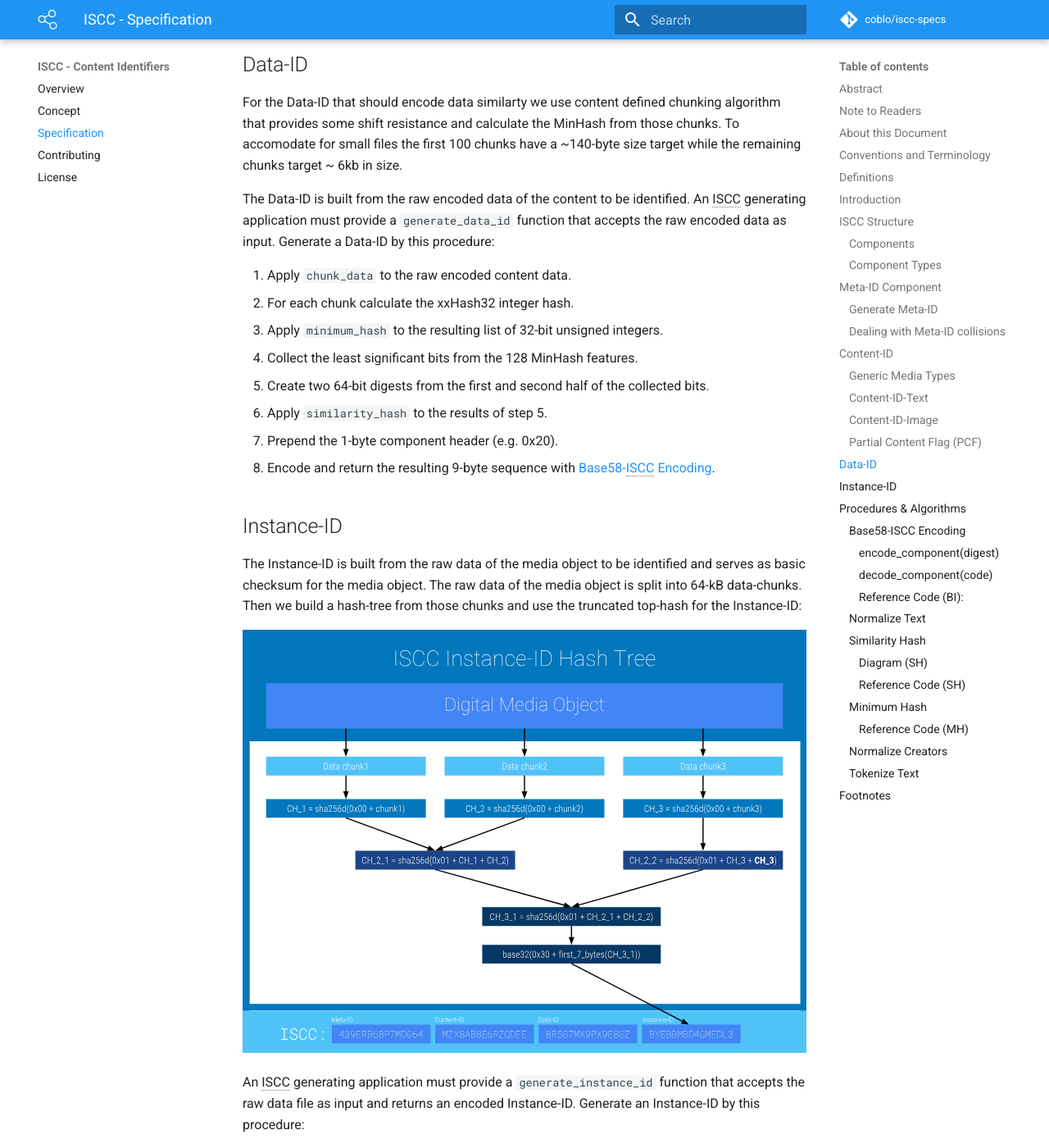
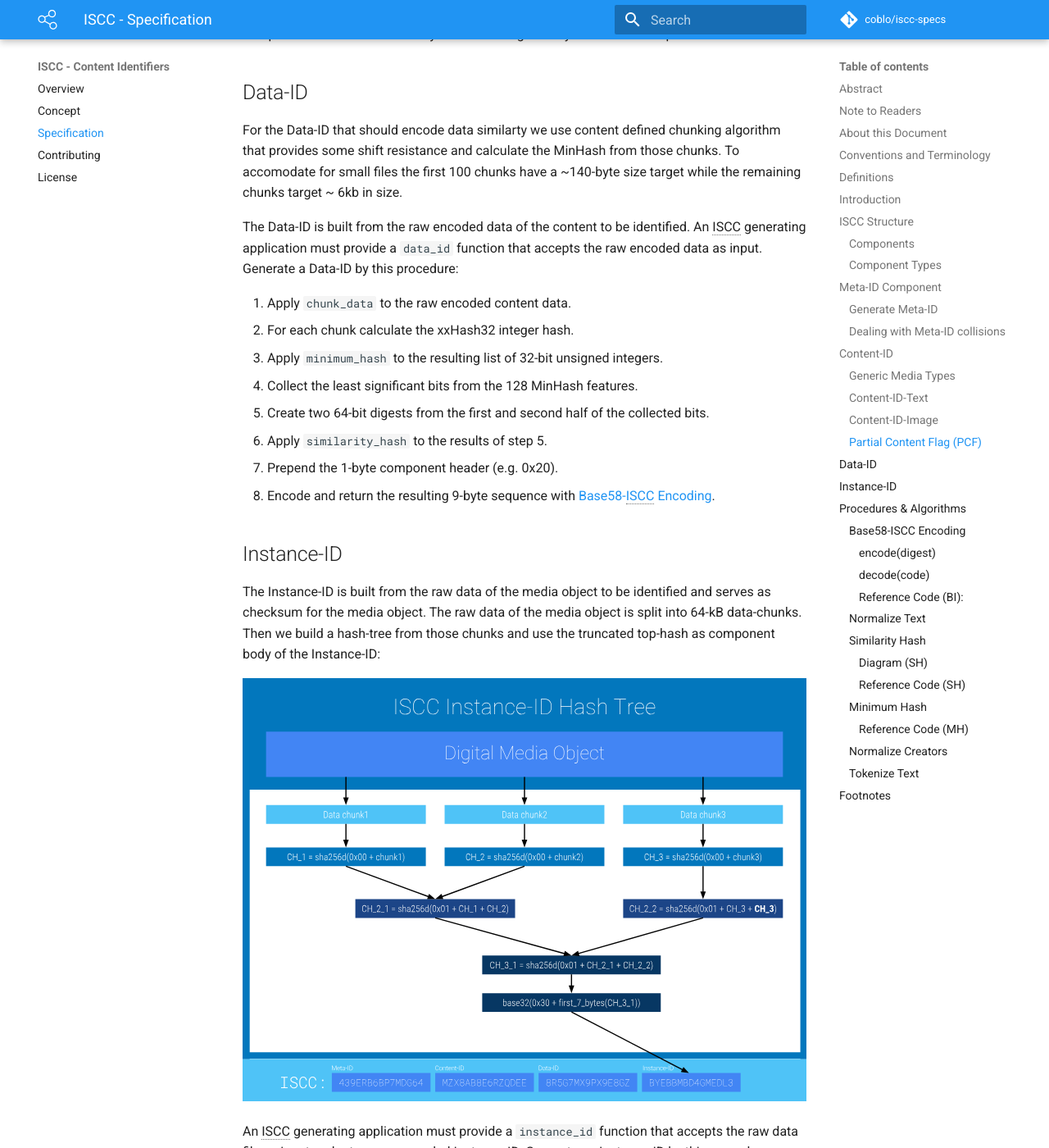
Before and after one commit to iscc/iscc-specs, an MkDocs documentation site: the page built from docs/specification.md, in a window 1280 px wide and 1400 px high, scrolled down 9045 px. Shown: the whole window at 82% size. Built offline with MkDocs 1.6.1 and Material for MkDocs 9.7.7, drawn with Linux system fonts in a browser that asks for light colours; comment, search, counter and statistics services are not loaded; old or Windows-style settings are respelled for this version of MkDocs; some of the changed text lies outside the part shown.

Commit message:
Shorter func names and reference code cleanup.

````diff
--- a/docs/specification.md
+++ b/docs/specification.md
@@ -102,7 +102,7 @@
 
 ## Meta-ID Component
 
-The Meta-ID component is built from minimal and generic metadata of the content to be identified. All *text* information supplied to the META-ID generating function is assumed to be UTF-8 encoded. Errors that occur during the decoding of such a bytestring input to a native Unicode must terminate the process and must not be silenced. An ISCC generating application must provide a `generate_meta_id` function that accepts the following inputs:
+The Meta-ID component is built from minimal and generic metadata of the content to be identified. All *text* information supplied to the META-ID generating function is assumed to be UTF-8 encoded. Errors that occur during the decoding of such a bytestring input to a native Unicode must terminate the process and must not be silenced. An ISCC generating application must provide a `meta_id` function that accepts the following inputs:
 
 | Name                  | Type    | Required | Description                                                  |
 | :-------------------- | :------ | :------- | :----------------------------------------------------------- |
@@ -110,7 +110,7 @@
 | *extra*               | text    | No       | A short statement that distinguishes this intangible creation from another one. |
 | version               | integer | No       | ISCC version number (default: 0)                             |
 
-The `generate_meta_id` function must return a valid [Base58-ISCC encoded](#base58-iscc-encoding) Meta-ID component.
+The `meta_id` function must return a valid [Base58-ISCC encoded](#base58-iscc-encoding) Meta-ID component.
 
 ### Generate Meta-ID
 
@@ -168,7 +168,7 @@
 
 The Content-ID-Text is built from the extracted plain-text content of an encoded media object. To build a stable Content-ID-Text the plain-text content must first be extracted from the digital media object. It should be extracted in a way that is reproducible. There are many different text document formats out in the wilde and extracting plain-text from all of them is anything but a trivial task. While text-extraction is out of scope for this specification it is recommend, that plain-text content should be extracted with the open-source [Apache Tika v1.17](https://tika.apache.org/) toolkit, if a generic reproducibility of the Content-ID-Text component is desired.
 
-An ISCC generating application must provide a `generate_content_id_text(text, partial=False)` function that accepts UTF-8 encoded plain text and a boolean indicating the [partial content flag](#partial-content-flag-pcf) as input and returns a Content-ID with GMT type `text`. The procedure to create a Content-ID-Text is as follows:
+An ISCC generating application must provide a `content_id(text, partial=False)` function that accepts UTF-8 encoded plain text and a boolean indicating the [partial content flag](#partial-content-flag-pcf) as input and returns a Content-ID with GMT type `text`. The procedure to create a Content-ID-Text is as follows:
 
 1. Apply Unicode standard [Normalization Form KC (NFKC)](http://www.unicode.org/reports/tr15/#Norm_Forms) to the text input.
 2. Apply [`normalize_text`](#normalize-text) to the text input.
@@ -186,12 +186,13 @@
 
 For the Content-ID-Image we are opting for a DCT-based perceptual image hash instead of a more sophisticated keypoint detection based method. In view of the generic deployabiility of the ISCC we chose an algorithm that has moderate computation requirements and is easy to implement while still being robust against most common minor image manipulations.
 
-An ISCC generating application must provide a `generate_content_id_image(image, partial=False)` function that accepts a local file path to an image and returns a Content-ID with GMT type `image`. The procedure to create a Content-ID-Image is as follows:
+An ISCC generating application must provide a `content_id_image(image, partial=False)` function that accepts a local file path to an image and returns a Content-ID with GMT type `image`. The procedure to create a Content-ID-Image is as follows:
 
 1. Convert image to greyscale
-2. Resize the image to 32x32 pixels with [bicubic interpolation](https://en.wikipedia.org/wiki/Bicubic_interpolation)
+2. Resize the image to 32x32 pixels using [bicubic interpolation](https://en.wikipedia.org/wiki/Bicubic_interpolation)
 3. Create a 32x32 two-dimensional array of 8-bit greyscale values from the image data
-4. Perform a discrete cosine transform per row and column
+4. Perform a discrete cosine transform per row
+5. Perform a DCT per column on the resulting matrix from step 4.
 5. Extract upper left 8x8 corner of array from step 4 as a flat list
 6. Calculate the median of the results from step 5
 7. Create a 64-bit digest by iterating over the values of step 5 and setting a  `1`- for values above median and `0` for values below or equal to median.
@@ -199,7 +200,7 @@
 10. Encode and return the resulting 9-byte sequence with [Base58-ISCC Encoding](#base58-iscc-encoding)
 
 !!! note "Image Data Input"
-    The `generate_content_id_image` function may optionally accept the raw byte data of an encoded image or an internal native image object as input for convenience.
+    The `content_id_image` function may optionally accept the raw byte data of an encoded image or an internal native image object as input for convenience.
 
 ### Partial Content Flag (PCF)
 
@@ -210,7 +211,7 @@
 
 For the Data-ID that should encode data similarty we use content defined chunking algorithm that provides some shift resistance and calculate the MinHash from those chunks. To accomodate for small files the first 100 chunks have a ~140-byte size target while the remaining chunks target ~ 6kb in size.
 
-The Data-ID is built from the raw encoded data of the content to be identified. An ISCC generating application must provide a `generate_data_id` function that accepts the raw encoded data as input. Generate a Data-ID by this procedure:
+The Data-ID is built from the raw encoded data of the content to be identified. An ISCC generating application must provide a `data_id` function that accepts the raw encoded data as input. Generate a Data-ID by this procedure:
 
 1. Apply `chunk_data` to the raw encoded content data.
 2. For each chunk calculate the xxHash32 integer hash.
@@ -223,11 +224,11 @@
 
 ## Instance-ID
 
-The Instance-ID is built from the raw data of the media object to be identified and serves as basic checksum for the media object. The raw data of the media object is split into 64-kB data-chunks. Then we build a hash-tree from those chunks and use the truncated top-hash for the Instance-ID:
+The Instance-ID is built from the raw data of the media object to be identified and serves as checksum for the media object. The raw data of the media object is split into 64-kB data-chunks. Then we build a hash-tree from those chunks and use the truncated top-hash as component body of the Instance-ID:
 
 ![iscc-creation-instance-id](images/iscc-creation-instance-id.svg)
 
-An ISCC generating application must provide a `generate_instance_id` function that accepts the raw data file as input and returns an encoded Instance-ID. Generate an Instance-ID by this procedure:
+An ISCC generating application must provide a `instance_id` function that accepts the raw data file as input and returns an encoded Instance-ID. Generate an Instance-ID by this procedure:
 
 1. Split the raw bytes of the encoded media object into 64-kB chunks.
 2. For each chunk calculate the sha256d[^sha256d] digest of the concatenation of a `0x00`-byte and the chunk bytes. We call the resulting values *leaf node hashes* (LNH).
@@ -247,13 +248,13 @@
 
 The ISCC uses a custom per-component data encoding that is based on the [zbase62](https://github.com/simplegeo/zbase62) encoding by [Zooko Wilcox-O'Hearn](https://en.wikipedia.org/wiki/Zooko_Wilcox-O%27Hearn). The encoding does not require padding and will allways yield codes of 13 characters length for our 72-bit component digests. The fixed-length encoding allows us to easily decode a fully qualified ISCC-Code without having to rely on a hypen as separator. Colliding body segments of the digest are preserved by encoding the header and body separately. The symbol table also minimizes transcription and OCR errors by omitting the easily confused characters `'O', '0', 'I', 'l'`.
 
-#### encode_component(digest)
+#### encode(digest)
 
-The `encode_component` function accepts a 9-byte **ISCC Component Digest** and returns the Base58-ISCC encoded  alphanumeric string of 13 characters which we call the **ISCC-Component Code**.
+The `encode` function accepts a 9-byte **ISCC Component Digest** and returns the Base58-ISCC encoded  alphanumeric string of 13 characters which we call the **ISCC-Component Code**.
 
-#### decode_component(code)
+#### decode(code)
 
-the `decode_component` function accepts a 13-character **ISCC-Component Code** and returns the corresponding 9-byte **ISCC-Component Digest**.
+the `decode` function accepts a 13-character **ISCC-Component Code** and returns the corresponding 9-byte **ISCC-Component Digest**.
 
 #### Reference Code (BI):
 
@@ -263,9 +264,9 @@
 V2CTABLE = str.maketrans(VALUES, SYMBOLS)
 C2VTABLE = str.maketrans(SYMBOLS, VALUES)
 
-def encode_component(digest: bytes) -> str:
+def encode(digest: bytes) -> str:
     if len(digest) == 9:
-        return encode_component(digest[:1]) + encode_component(digest[1:])
+        return encode(digest[:1]) + encode(digest[1:])
     assert len(digest) in (1, 8), "Digest must be 1, 8 or 9 bytes long"
     digest = reversed(digest)
     value = 0
@@ -281,10 +282,10 @@
         numvalues //= 58
     return str.translate(''.join([chr(c) for c in reversed(chars)]), V2CTABLE)
 
-def decode_component(code: str) -> bytes:
+def decode(code: str) -> bytes:
     n = len(code)
     if n == 13:
-        return decode_component(code[:2]) + decode_component(code[2:])
+        return decode(code[:2]) + decode(code[2:])
     if n == 2:
         bit_length = 8
     elif n == 11:
@@ -307,9 +308,6 @@
         numvalues //= 256
     return bytes(reversed(data))
 ```
-
-
-
 
 ### Normalize Text
 
````
Also changed, not shown: 2 other files.
